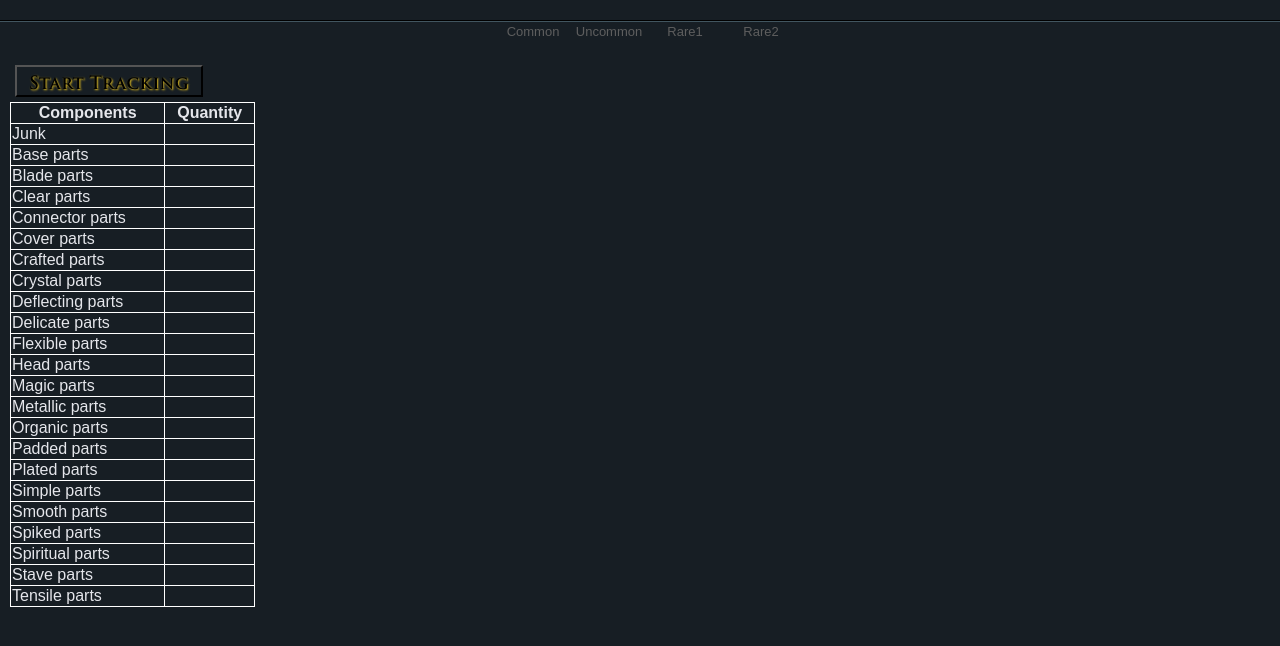
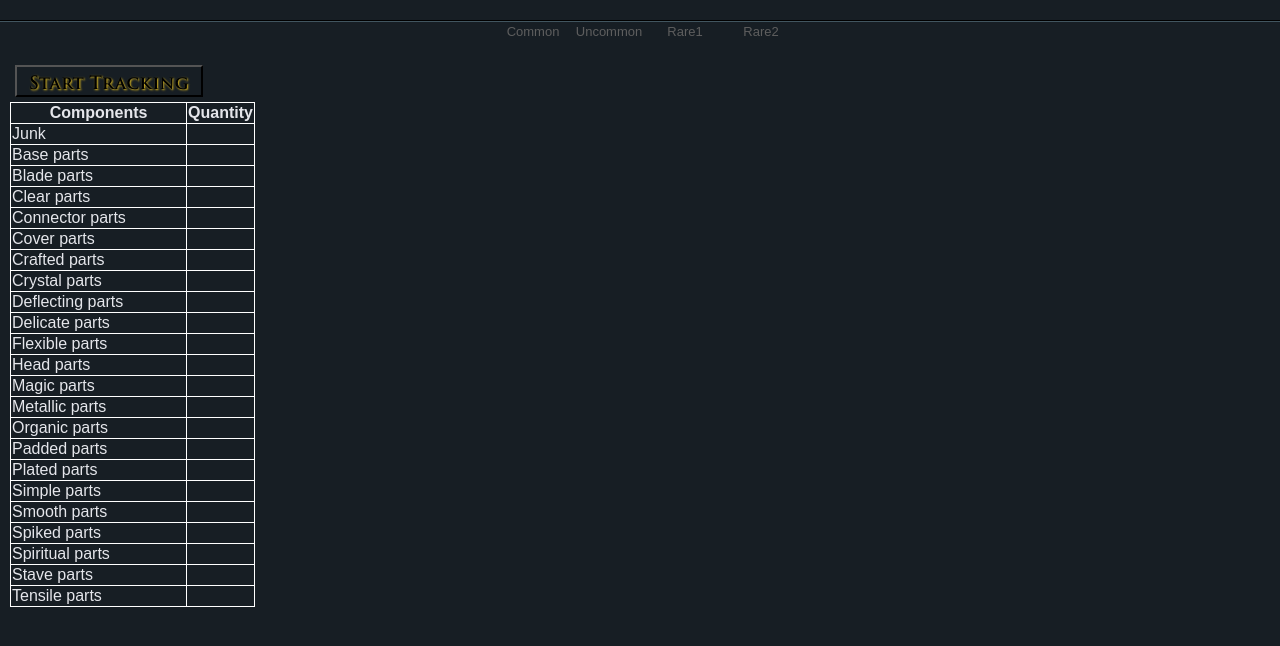
Before and after one commit to ZeroGwafa/ComponentCounter, a plain HTML site: page index.html in a window 1280 px wide. Drawn offline with Linux system fonts and the light colour scheme.

Commit message:
Update style.css

```diff
--- a/css/style.css
+++ b/css/style.css
@@ -263,7 +263,7 @@ td:nth-child(2){
     text-align: center;
 }
 
-td:first, th:first{
+td:nth-child(1), th:nth-child(1){
     width:175px;
 }
 
```
